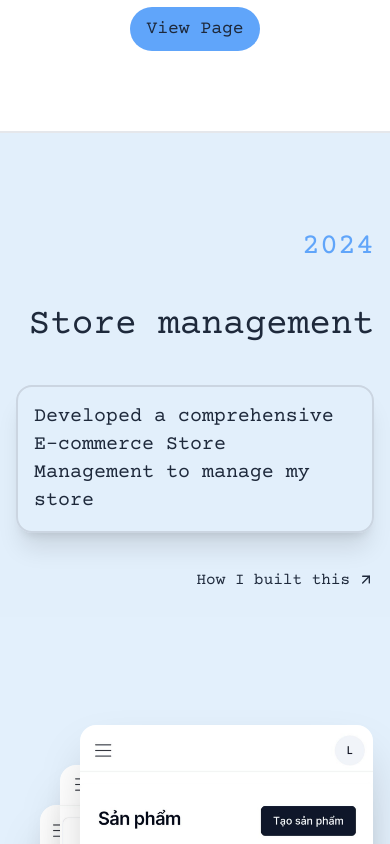
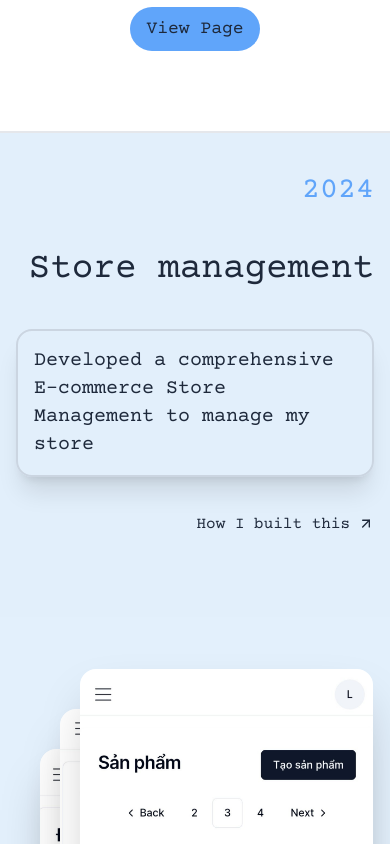
Before and after one commit to phamvant/portfolio, a Next.js app: page / in a window 390 px wide. Shown: the part 2940-3784 px from the top of the page. Built offline with nearby package versions, Linux system fonts and the light colour scheme; no server answers.

Commit message:
update layout

```diff
--- a/app/components/project/project-2.tsx
+++ b/app/components/project/project-2.tsx
@@ -3,26 +3,27 @@ import { LuArrowUpRight } from "react-icons/lu";
 export default function Project2() {
   return (
     <div className="border-t-2">
-      <div className="project-1 py-24 md:pt-44 w-full flex flex-wrap-reverse gap-52 lg:gap-10 *:min-w-[300px] *:flex-1 md:px-[5%] xl:px-[20%] bg-blue-100/60">
+      <div className="project-1 py-10 md:pt-44 w-full flex flex-wrap-reverse gap-52 lg:gap-10 *:min-w-[300px] *:flex-1 md:px-[5%] xl:px-[20%] bg-blue-100/60">
         <div className="relative group *:lg:scale-[60%]  *:absolute *:left-10 *:rounded-2xl *:shadow-2xl *:transition-all *:duration-300 pb-64">
           <p className="-translate-y-40 translate-x-32 group-hover:scale-0 transition-all animate-pulse duration-75 font-bold border-2 border-black p-2 hidden lg:block">
             Hover
           </p>
           <img
             src="/project/lychie/3.jpg"
-            className="w-3/4 lg:w-full lg:group-hover:-translate-y-64 lg:group-hover:-translate-x-80"
+            className="w-3/4 lg:w-full lg:group-hover:-translate-y-60 lg:group-hover:-translate-x-80"
           />
           <img
             src="/project/lychie/2.jpg"
-            className="w-3/4 lg:w-full object-cover translate-x-5 lg:-translate-x-10 -translate-y-10 lg:group-hover:-translate-y-64 lg:group-hover:translate-x-40"
+            className="w-3/4 lg:w-full object-cover translate-x-5 lg:-translate-x-10 -translate-y-10 lg:group-hover:-translate-y-60 lg:group-hover:translate-x-40"
           />
           <img
             src="/project/lychie/1.jpg"
-            className="w-3/4 lg:w-full object-cover translate-x-10 lg:-translate-x-20 -translate-y-20 lg:group-hover:-translate-y-72"
+            className="w-3/4 lg:w-full object-cover translate-x-10 lg:-translate-x-20 -translate-y-20 lg:group-hover:-translate-y-64"
           />
         </div>
-        <div className="flex flex-col items-end gap-10 px-4 md:px-0">
-          <p className="text-3xl text-blue-400">2024</p>
+        <div className="flex flex-col gap-10 px-4 md:px-0 md:min-h-[60vh]">
+          <div className="flex flex-col gap-10 items-end justify-center w-full">
+            <p className="text-3xl text-blue-400 text-right">2024</p>
             <p className="text-4xl text-right">Store management</p>
             <p
               className="text-xl w-full md:w-3/4 border-2 border-slate-300 p-4
@@ -34,6 +35,7 @@ export default function Project2() {
             <div className="flex gap-2 items-center cursor-pointer hover:underline animate-bounce">
               How I built this
               <LuArrowUpRight />
+            </div>
           </div>
           </div>
       </div>
--- a/app/components/project/project-3.tsx
+++ b/app/components/project/project-3.tsx
@@ -3,7 +3,7 @@ import { LuArrowUpRight } from "react-icons/lu";
 export default function Project3() {
   return (
     <div>
-      <div className="project-3 py-20 w-full flex flex-wrap gap-40 lg:gap-10 *:min-w-[300px] *:flex-1 md:px-[5%] xl:px-[20%] bg-white">
+      <div className="project-3 py-32 w-full flex flex-wrap gap-40 lg:gap-10 *:min-w-[300px] *:flex-1 md:px-[5%] xl:px-[20%] bg-white md:min-h-[60vh]">
         <div className="flex flex-col gap-10 px-4 md:px-0">
           <p className="text-3xl text-blue-400">2024</p>
           <p className="text-4xl">Dreamhacker</p>
```
Lines whose indentation alone changed are shown as unchanged.
